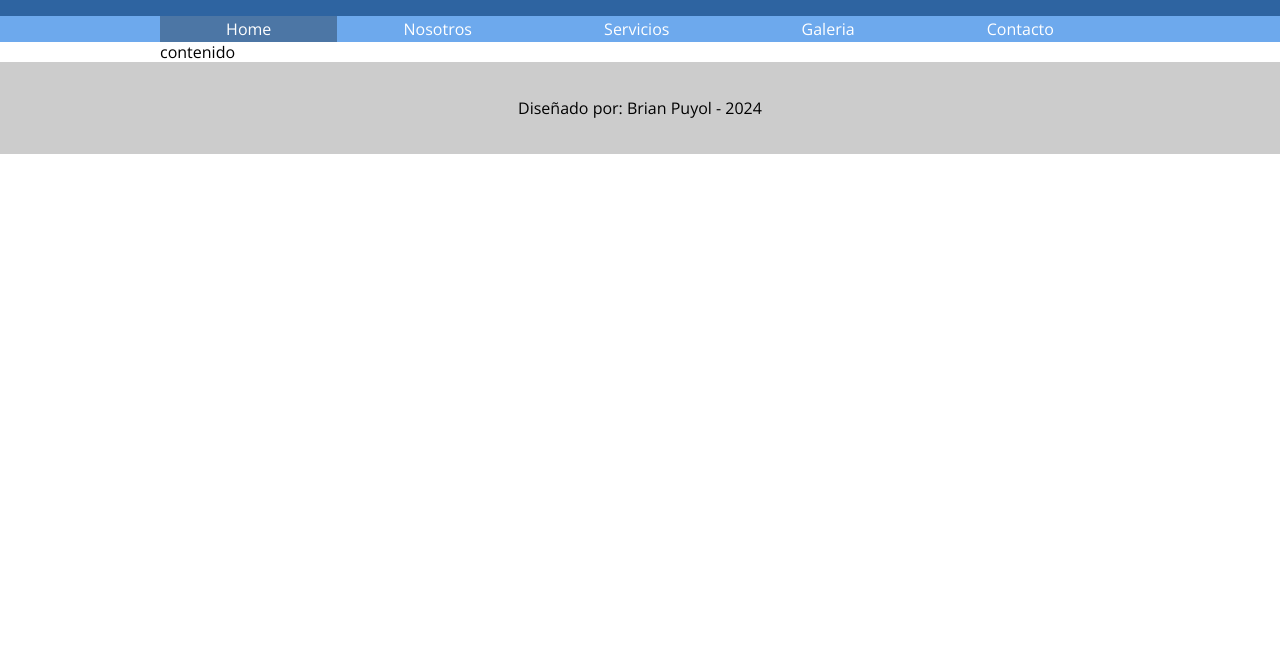
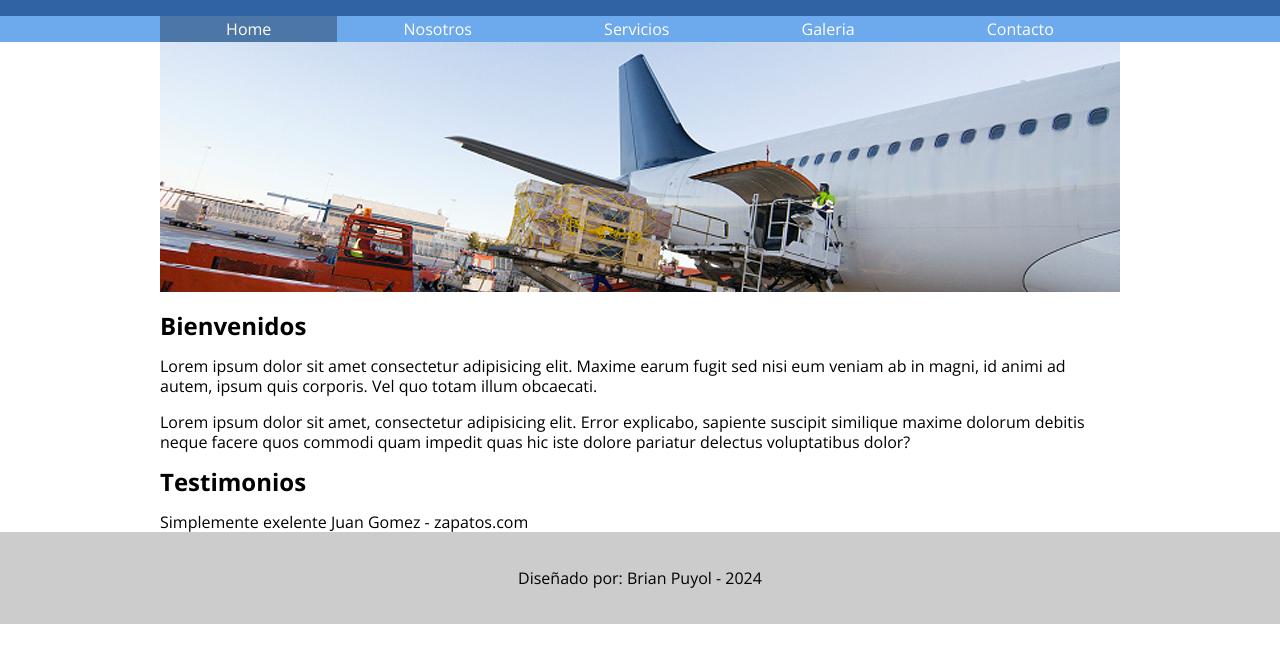
Before and after one commit to BrianPuyol/Clase-8-9-sitio_transportes, a plain HTML site: page index.html in a window 1280 px wide. Shown: the part 123-786 px from the top of the page. Drawn offline with nearby package versions, Linux system fonts and the light colour scheme.

Commit message:
base de sitio

```diff
--- a/index.html
+++ b/index.html
@@ -1,21 +1,26 @@
 <!DOCTYPE html>
 <html lang="en">
+
 <head>
     <meta charset="UTF-8">
     <meta name="viewport" content="width=device-width, initial-scale=1.0">
     <title>Transportes X</title>
-    <link href="https://fonts.googleapis.com/css2?family=Open+Sans:ital,wght@0,300..800;1,300..800&display=swap" rel="stylesheet">
+    <link href="https://fonts.googleapis.com/css2?family=Open+Sans:ital,wght@0,300..800;1,300..800&display=swap"
+        rel="stylesheet">
     <link rel="stylesheet" href="css/normalize.css">
     <link rel="stylesheet" href="css/transportes.css">
 
 </head>
+
 <body>
+
     <header>
         <div class="holder">
             <img src="img/logo.png" width="100" alt="trnasportes x">
             <h1>Transportes X</h1>
         </div>
     </header>
+
     <nav>
         <ul class="holder">
             <li><a class="activo" href="index.html">Home</a></li>
@@ -25,12 +30,31 @@
             <li><a href="contacto.html">Contacto</a></li>
         </ul>
     </nav>
+
     <main class="holder">
-        contenido
+        <div class="homeimg">
+            <img src="img/home/img01.jpg" alt="avion">
+        </div>
+        <div class="columnas">
+            <div class="bienvenidos">
+                <h2>Bienvenidos</h2>
+                <p>Lorem ipsum dolor sit amet consectetur adipisicing elit. Maxime earum fugit sed nisi eum veniam ab in magni, id animi ad autem, ipsum quis corporis. Vel quo totam illum obcaecati.</p>
+                <p>Lorem ipsum dolor sit amet, consectetur adipisicing elit. Error explicabo, sapiente suscipit similique maxime dolorum debitis neque facere quos commodi quam impedit quas hic iste dolore pariatur delectus voluptatibus dolor?</p>
+            </div>
+            <div class="testimonios">
+                <h2>Testimonios</h2>
+                <div class="testimonio">
+                    <span class="cita">Simplemente exelente</span>
+                    <span class="autor">Juan Gomez - zapatos.com</span>
+                </div>
+            </div>
+        </div>
     </main>
+
     <footer>
         <p>Diseñado por: Brian Puyol - 2024</p>
     </footer>
 
 </body>
+
 </html>
```
